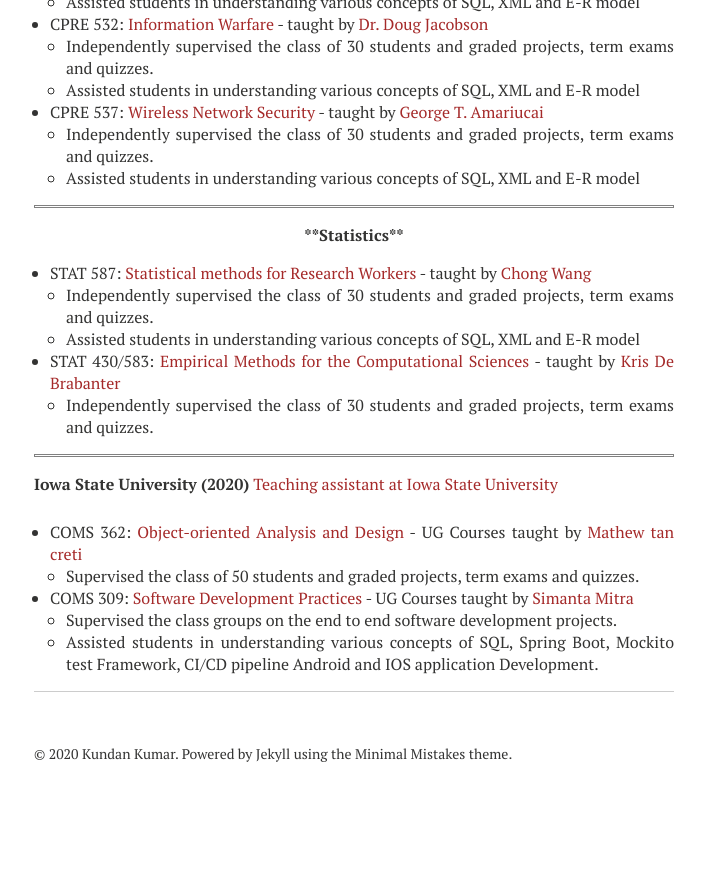
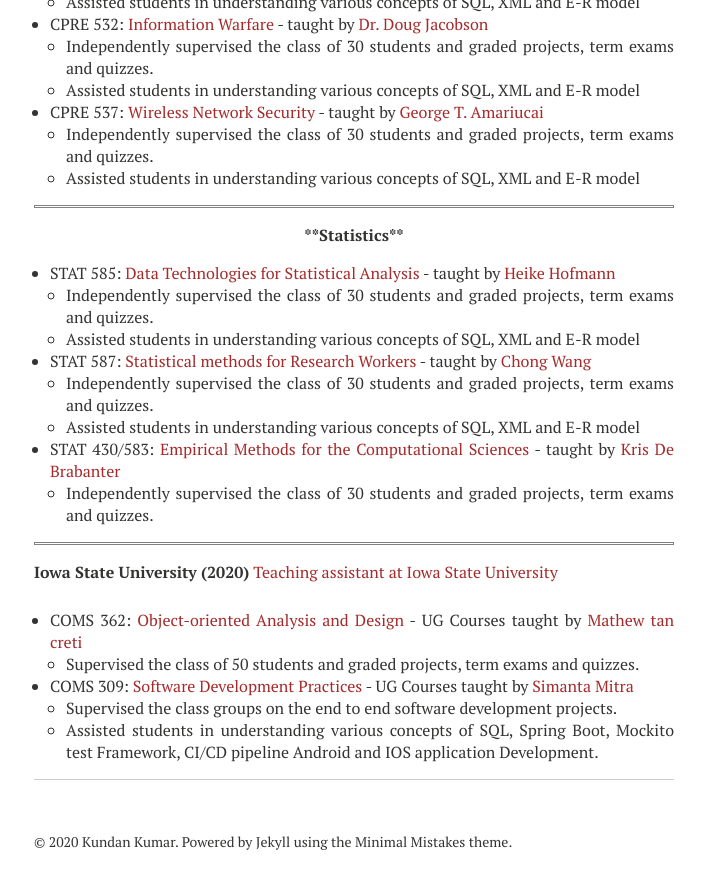
Before and after one commit to kundan7kumar/kundan7kumar.github.io, a Jekyll site: the page built from teaching/index.md, in a window 1280 px wide and 900 px high, scrolled down 1074 px. Shown: the top 889 px of the window, without its empty margins (286-991 px from the left). Built offline with Jekyll 4.4.1, drawn with Linux system fonts in a browser that asks for light colours; nearby versions of some CDN libraries; before the commit the page ends 1886 px from its top, so only the background shows below that.

Commit message:
Update index.md

```diff
--- a/teaching/index.md
+++ b/teaching/index.md
@@ -51,6 +51,9 @@ comments: false
 <div align="center">
 <b>**Statistics**</b>
 </div>
+* STAT 585: [Data Technologies for Statistical Analysis](https://stat585-at-isu.github.io/) -  taught by [Heike Hofmann](https://www.stat.iastate.edu/people/heike-hofmann)
+    - Independently supervised the class of 30 students and graded projects, term exams and quizzes.
+    - Assisted students in understanding various concepts of SQL, XML and E-R model
 * STAT 587: [Statistical methods for Research Workers](https://catalog.iastate.edu/azcourses/stat/) -  taught by [Chong Wang](https://www.stat.iastate.edu/people/chong-wang)
     - Independently supervised the class of 30 students and graded projects, term exams and quizzes.
     - Assisted students in understanding various concepts of SQL, XML and E-R model
```
